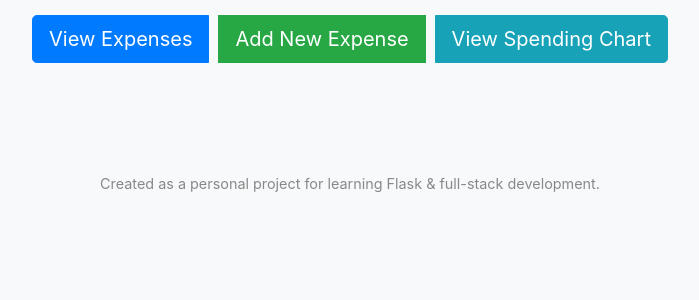
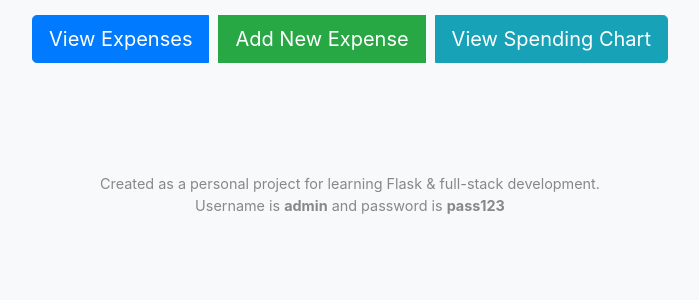
Before and after one commit to Jappieboef/Personal-Expense-Tracker, a Flask app: page / in a window 1280 px wide. Shown: the part 214-514 px from the top of the page, without its empty margins (290-989 px from the left). Run offline with Flask 2, Linux system fonts and the light colour scheme; some libraries are stand-ins or nearby versions.

Commit message:
added bolded instructions

```diff
--- a/templates/home.html
+++ b/templates/home.html
@@ -45,6 +45,8 @@
 
     <footer>
         Created as a personal project for learning Flask & full-stack development.
+        <br>
+        Username is <b>admin</b> and password is <b>pass123</b>
     </footer>
 </body>
 </html>
```
